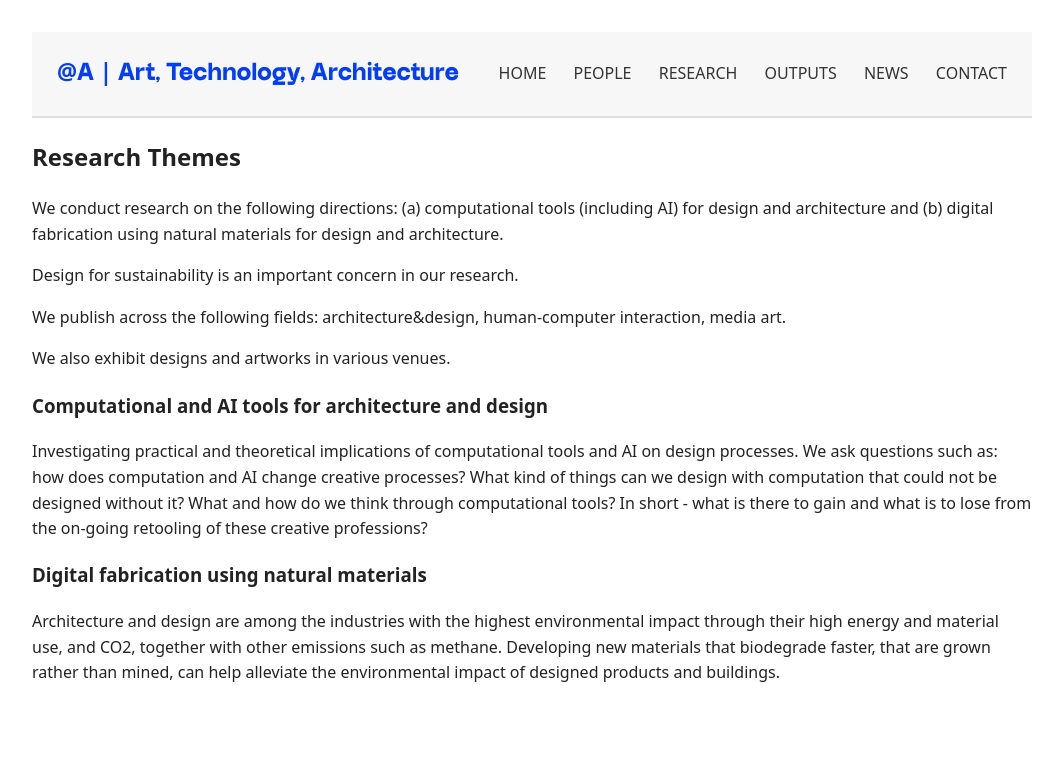
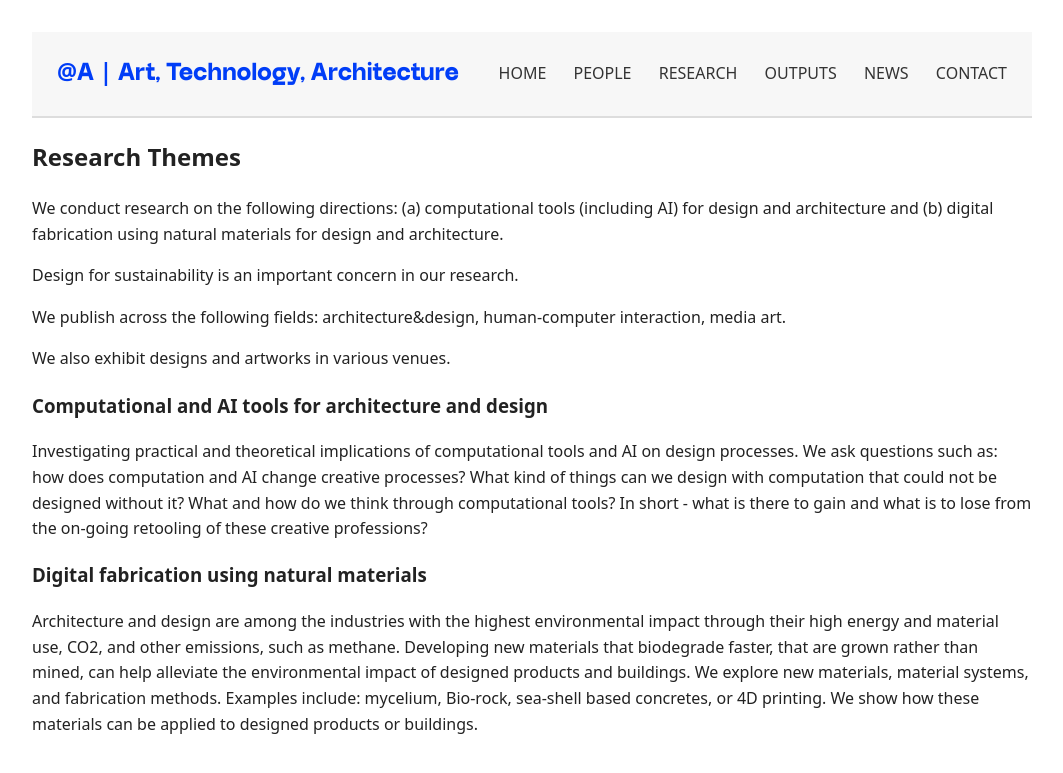
Before and after one commit to anqua/at-a, a Jekyll site: the page built from research.md, in a window 1280 px wide. Shown: the top 773 px of the page, without its empty margins (108-1171 px from the left). Built offline with Jekyll 4.4.1, drawn with Linux system fonts in a browser that asks for light colours; some web fonts are replaced.

Commit message:
Update research.md

```diff
--- a/research.md
+++ b/research.md
@@ -20,5 +20,5 @@ We ask questions such as: how does computation and AI change creative processes?
 
 
 ### Digital fabrication using natural materials
-Architecture and design are among the industries with the highest environmental impact through their high energy and material use, and CO2, together with other emissions such as methane.
-Developing new materials that biodegrade faster, that are grown rather than mined, can help alleviate the environmental impact of designed products and buildings.
+Architecture and design are among the industries with the highest environmental impact through their high energy and material use, CO2, and other emissions, such as methane.
+Developing new materials that biodegrade faster, that are grown rather than mined, can help alleviate the environmental impact of designed products and buildings. We explore new materials, material systems, and fabrication methods. Examples include: mycelium, Bio-rock, sea-shell based concretes, or 4D printing. We show how these materials can be applied to designed products or buildings.
```
